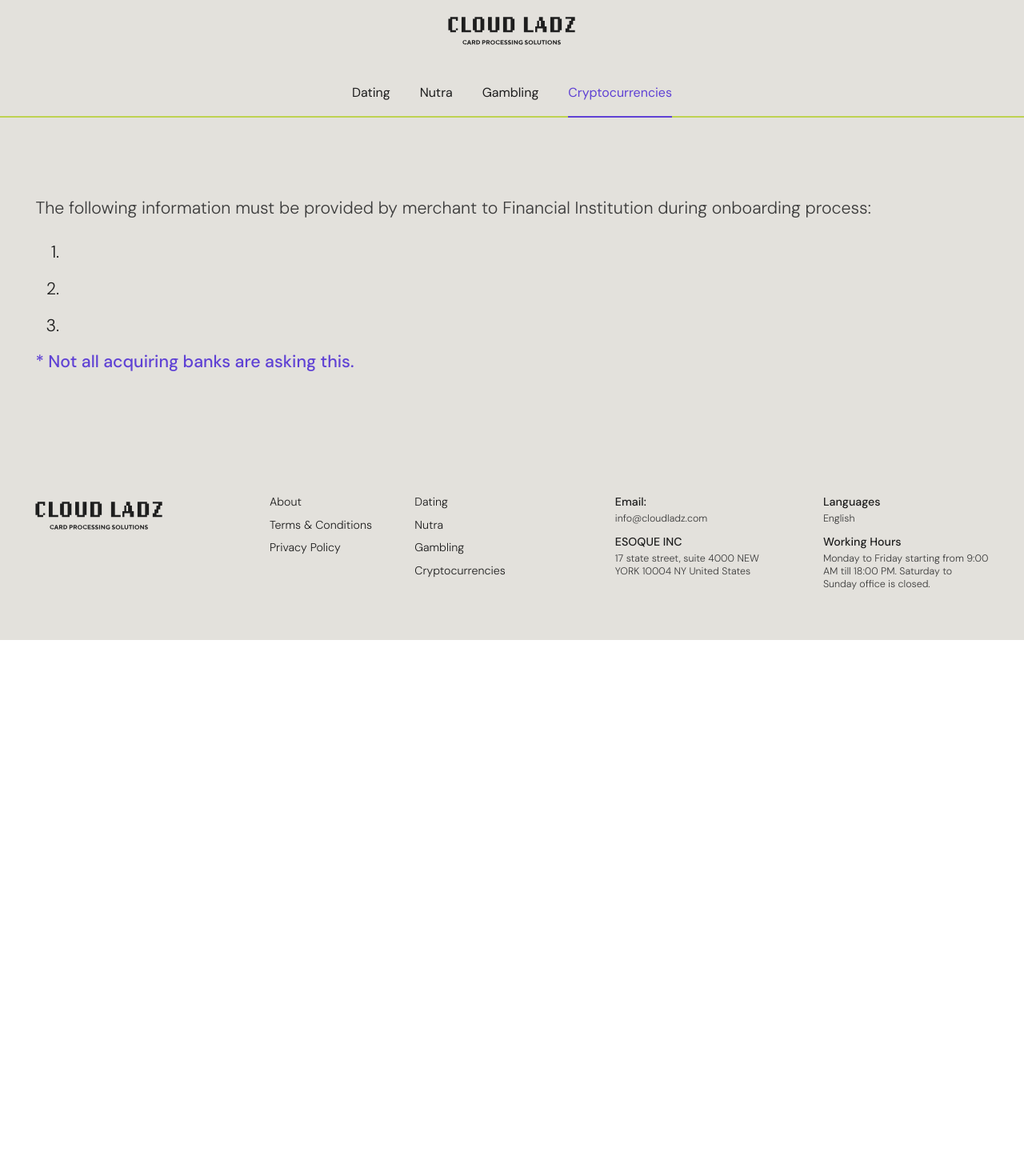
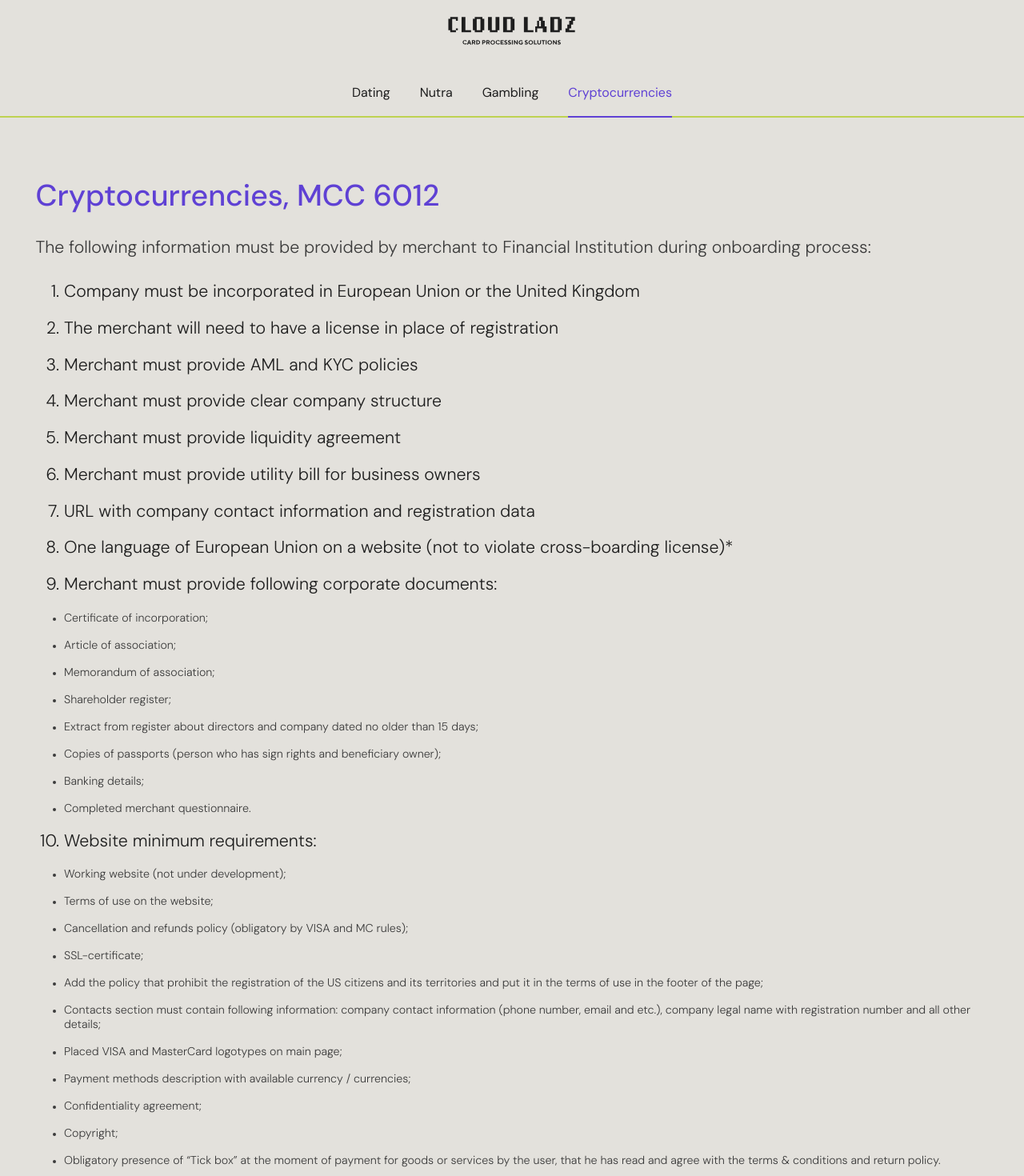
Before and after one commit to deniskeller/cloud-ladz, a Next.js app: page /cryptocurrencies in a window 1280 px wide. Shown: the top 1470 px of the page at 80% size. Before the commit the page ends 800 px from the top, so only its background shows below. Built offline with nearby package versions, Linux system fonts and the light colour scheme; a web font is replaced by a local one.

Commit message:
Gambling,Cryptocurrencies pages

```diff
--- a/src/view/Cryptocurrencies/Cryptocurrencies.tsx
+++ b/src/view/Cryptocurrencies/Cryptocurrencies.tsx
@@ -10,7 +10,7 @@ const Cryptocurrencies: React.FC = () => {
 			<BaseContainer>
 				<div className={s.Content}>
 					<div className={s.Content_Title}>
-						<h1></h1>
+						<h1>Cryptocurrencies, MCC 6012</h1>
 					</div>
 
 					<div className={s.Content_Subtitle}>
@@ -21,9 +21,75 @@ const Cryptocurrencies: React.FC = () => {
 					</div>
 
 					<ul>
-						<li></li>
-						<li></li>
-						<li></li>
+						<li>
+							Company must be incorporated in European Union or the United
+							Kingdom
+						</li>
+						<li>
+							The merchant will need to have a license in place of registration
+						</li>
+						<li>Merchant must provide AML and KYC policies</li>
+						<li>Merchant must provide clear company structure</li>
+						<li>Merchant must provide liquidity agreement</li>
+						<li>Merchant must provide utility bill for business owners</li>
+						<li>URL with company contact information and registration data</li>
+						<li>
+							One language of European Union on a website (not to violate
+							cross-boarding license)*
+						</li>
+						<li>
+							Merchant must provide following corporate documents:
+							<ol>
+								<li>Certificate of incorporation;</li>
+								<li>Article of association;</li>
+								<li>Memorandum of association;</li>
+								<li>Shareholder register;</li>
+								<li>
+									Extract from register about directors and company dated no
+									older than 15 days;
+								</li>
+								<li>
+									Copies of passports (person who has sign rights and
+									beneficiary owner);
+								</li>
+								<li>Banking details;</li>
+								<li>Completed merchant questionnaire.</li>
+							</ol>
+						</li>
+						<li>
+							Website minimum requirements:
+							<ol>
+								<li>Working website (not under development);</li>
+								<li>Terms of use on the website;</li>
+								<li>
+									Cancellation and refunds policy (obligatory by VISA and MC
+									rules);
+								</li>
+								<li>SSL-certificate;</li>
+								<li>
+									Add the policy that prohibit the registration of the US
+									citizens and its territories and put it in the terms of use in
+									the footer of the page;
+								</li>
+								<li>
+									Contacts section must contain following information: company
+									contact information (phone number, email and etc.), company
+									legal name with registration number and all other details;
+								</li>
+								<li>Placed VISA and MasterCard logotypes on main page;</li>
+								<li>
+									Payment methods description with available currency /
+									currencies;
+								</li>
+								<li>Confidentiality agreement;</li>
+								<li>Copyright;</li>
+								<li>
+									Obligatory presence of “Tick box” at the moment of payment for
+									goods or services by the user, that he has read and agree with
+									the terms & conditions and return policy.
+								</li>
+							</ol>
+						</li>
 					</ul>
 
 					<div className={s.Content_Note}>
--- a/src/view/Gambling/Gambling.tsx
+++ b/src/view/Gambling/Gambling.tsx
@@ -1,3 +1,4 @@
+/* eslint-disable react/no-unescaped-entities */
 import { BaseContainer } from '@base/index';
 import { Navbar } from '@content/landing/index';
 import React from 'react';
@@ -10,7 +11,7 @@ const Gambling: React.FC = () => {
 			<BaseContainer>
 				<div className={s.Content}>
 					<div className={s.Content_Title}>
-						<h1></h1>
+						<h1>Gambling, MCC 7995</h1>
 					</div>
 
 					<div className={s.Content_Subtitle}>
@@ -21,9 +22,102 @@ const Gambling: React.FC = () => {
 					</div>
 
 					<ul>
-						<li></li>
-						<li></li>
-						<li></li>
+						<li>
+							Company must be incorporated in European Union or the United
+							Kingdom
+						</li>
+						<li>
+							Copy of Gambling License. From the provided documentation, it
+							should follow that the applying company is officially owned by the
+							company holding the gambling license. Approved Online Gambling
+							Licenses: EU such a Malta, UK, Gibraltar, Isle of Man or any other
+							jurisdiction
+						</li>
+						<li>
+							Copy of Gambling License from Lotteries and Gambling Supervision
+							Inspection of Latvia to operate in Latvian market and with Latvian
+							companies
+						</li>
+						<li>Copy of Fraud Management Procedures (KYC, AML & PAYOUTS)</li>
+						<li>
+							Confirmation, on the Merchant’s Stationary, signed by the
+							Director/Secretary, stating that the website is wholly owned and
+							operated by the merchant (plus a “domain registration” document
+							stating the official owner of the website; can be found online
+						</li>
+						<li>
+							An ability to provide recommendation / reference / account
+							statements from the previous bank-acquirer on the Bank’s demand
+						</li>
+						<li>URL with company contact information and registration data</li>
+						<li>
+							One language of European Union on a website (not to violate
+							cross-boarding license)*
+						</li>
+						<li>
+							Merchant must provide following corporate documents:
+							<ol>
+								<li>Certificate of incorporation;</li>
+								<li>Article of association;</li>
+								<li>Memorandum of association; </li>
+								<li>Shareholder register;</li>
+								<li>
+									Extract from register about directors and company dated no
+									older than 15 days;
+								</li>
+								<li>
+									Copies of passports (person who has sign rights and
+									beneficiary owner);
+								</li>
+								<li>Banking details;</li>
+								<li>Completed merchant questionnaire.</li>
+							</ol>
+						</li>
+						<li>
+							Website minimum requirements:
+							<ol>
+								<li>Working website (not under development);</li>
+								<li>Terms of use on the website;</li>
+								<li>
+									Cancellation and refunds policy (obligatory by VISA and MC
+									rules);
+								</li>
+								<li>SSL-certificate;</li>
+								<li>
+									The statement “Internet Gambling may be illegal in the
+									jurisdiction in which you are located; if so, you are not
+									authorized to use your payment card to complete this
+									transaction”;
+								</li>
+								<li>
+									A statement of the Cardholder's responsibility to know the
+									laws concerning online gambling in his or her country of
+									domicile;
+								</li>
+								<li>A statement prohibiting the participation of minors;</li>
+								<li>
+									A complete description of all of the following: Rules of play;
+									Cancellation policies; Pay-out policies;
+								</li>
+								<li>
+									Contacts section must contain following information: company
+									contact information (phone number, email and etc.), company
+									legal name with registration number and all other details;
+								</li>
+								<li>Placed VISA and MasterCard logotypes on main page;</li>
+								<li>
+									Payment methods description with available currency /
+									currencies;
+								</li>
+								<li>Confidentiality agreement;</li>
+								<li>Copyright;</li>
+								<li>
+									Obligatory presence of “Tick box” at the moment of payment for
+									goods or services by the user, that he has read and agree with
+									the terms & conditions and return policy.
+								</li>
+							</ol>
+						</li>
 					</ul>
 
 					<div className={s.Content_Note}>
```
